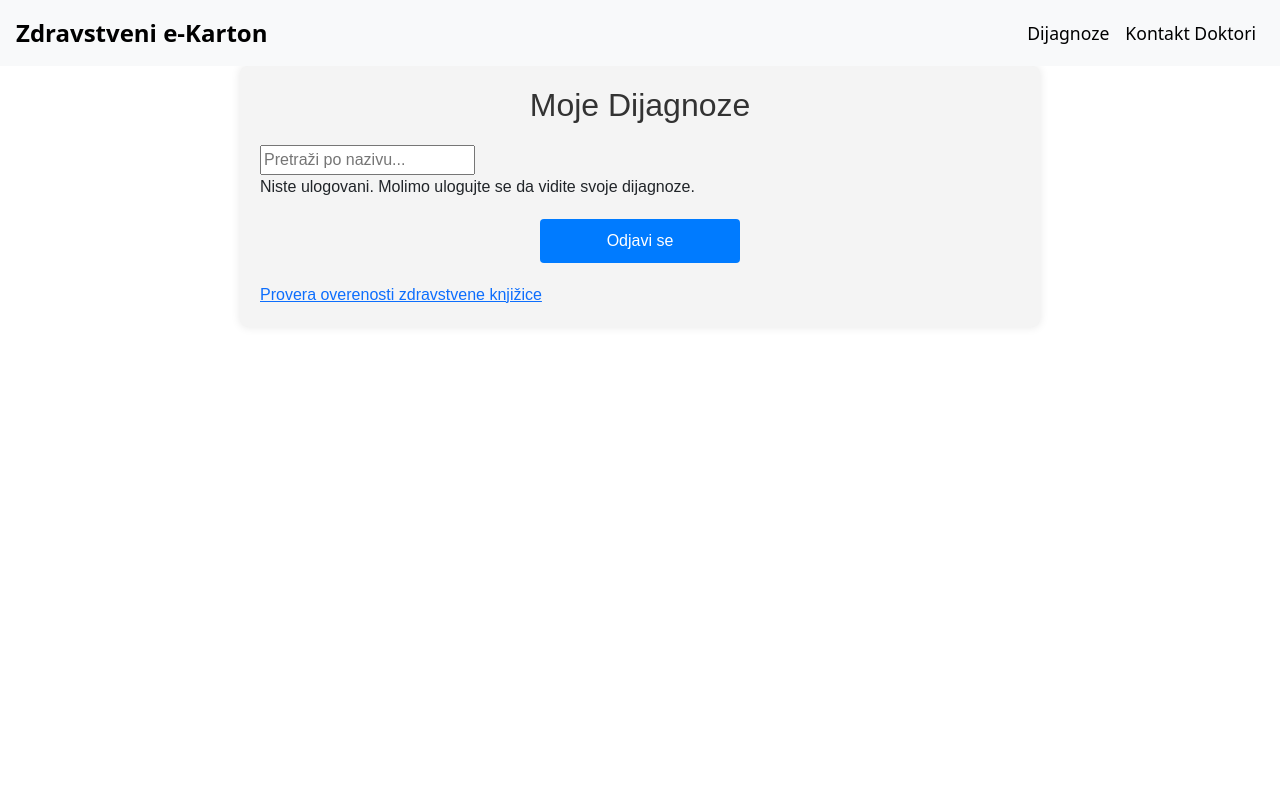
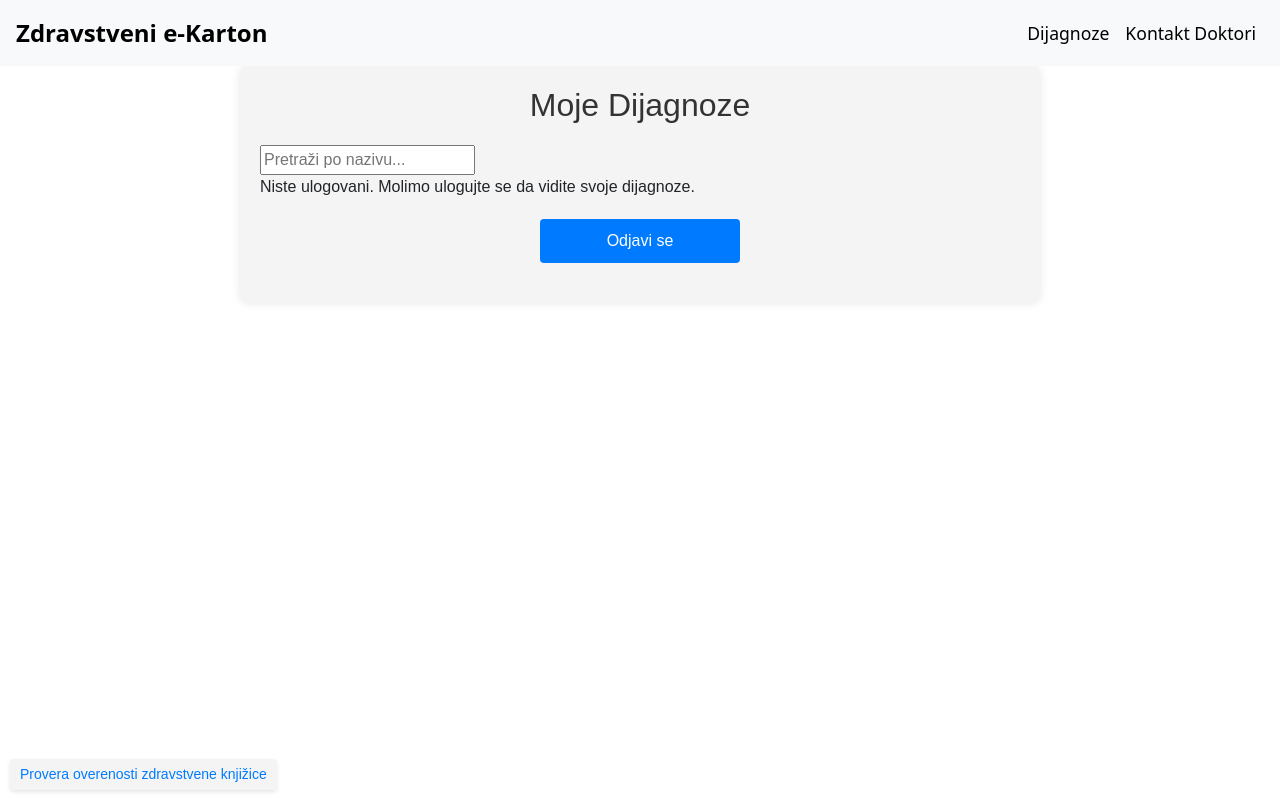
Before and after one commit to elab-development/internet-tehnologije-projekat-appzdravstveniekarton_2019_0285, a React (Create React App) app in the folder React/zdravstveni-e-karton/: page /dijagnoze in a window 1280 px wide. Built offline with nearby package versions, Linux system fonts and the light colour scheme.

Commit message:
Korigovanje provere knjizice

```diff
--- a/React/zdravstveni-e-karton/src/styles/KontaktDoktori.css
+++ b/React/zdravstveni-e-karton/src/styles/KontaktDoktori.css
@@ -1,7 +1,7 @@
-/* Osnovni stil za contact-page kontejner */
-.contact-page {
+/* Osnovni stil za home-page kontejner */
+.home-page {
   font-family: Arial, sans-serif; /* Postavi font za stranicu */
-    background-color: #f9f9f9; /* Svetlo siva pozadina */
+  background-color: #f4f4f4; /* Svetlo siva pozadina */
   padding: 20px; /* Unutrašnji razmak */
   max-width: 800px; /* Maksimalna širina stranice */
   margin: 0 auto; /* Centriranje stranice */
@@ -10,19 +10,19 @@
 }
 
 /* Stil za naslov */
-  .contact-page h2 {
+.home-page h2 {
   color: #333; /* Tamno siva boja teksta */
   text-align: center; /* Centriranje naslova */
   margin-bottom: 20px; /* Razmak ispod naslova */
 }
 
-  /* Stil za listu doktora */
-  .contact-page ul {
+/* Stil za listu dijagnoza */
+.home-page ul {
   list-style-type: none; /* Ukloni standardne oznake liste */
   padding: 0; /* Ukloni unutrašnji razmak */
 }
 
-  .contact-page li {
+.home-page li {
   background-color: #fff; /* Bela pozadina za stavke liste */
   margin-bottom: 10px; /* Razmak između stavki */
   padding: 10px; /* Unutrašnji razmak u stavkama liste */
@@ -31,7 +31,7 @@
 }
 
 /* Stil za dugme */
-  .contact-page .button {
+.home-page .button {
   display: block; /* Postavi dugme da bude blok element */
   width: 200px; /* Širina dugmeta */
   margin: 20px auto; /* Centriranje dugmeta */
@@ -45,6 +45,24 @@
   transition: background-color 0.3s; /* Efekat prelaza na boji pozadine */
 }
 
-  .contact-page .button:hover {
+.home-page .button:hover {
   background-color: #0056b3; /* Tamnija plava boja kada je dugme u fokusu */
 }
+
+.footer-link {
+  position: fixed;
+  bottom: 10px;
+  left: 10px;
+  font-size: 14px;
+  text-decoration: none;
+  color: #007bff;
+  background-color: #f4f4f4;
+  padding: 5px 10px;
+  border-radius: 4px;
+  box-shadow: 0 2px 4px rgba(0, 0, 0, 0.1);
+  transition: color 0.3s;
+}
+
+.footer-link:hover {
+  color: #0056b3;
+}
```
Lines whose indentation alone changed are shown as unchanged.
